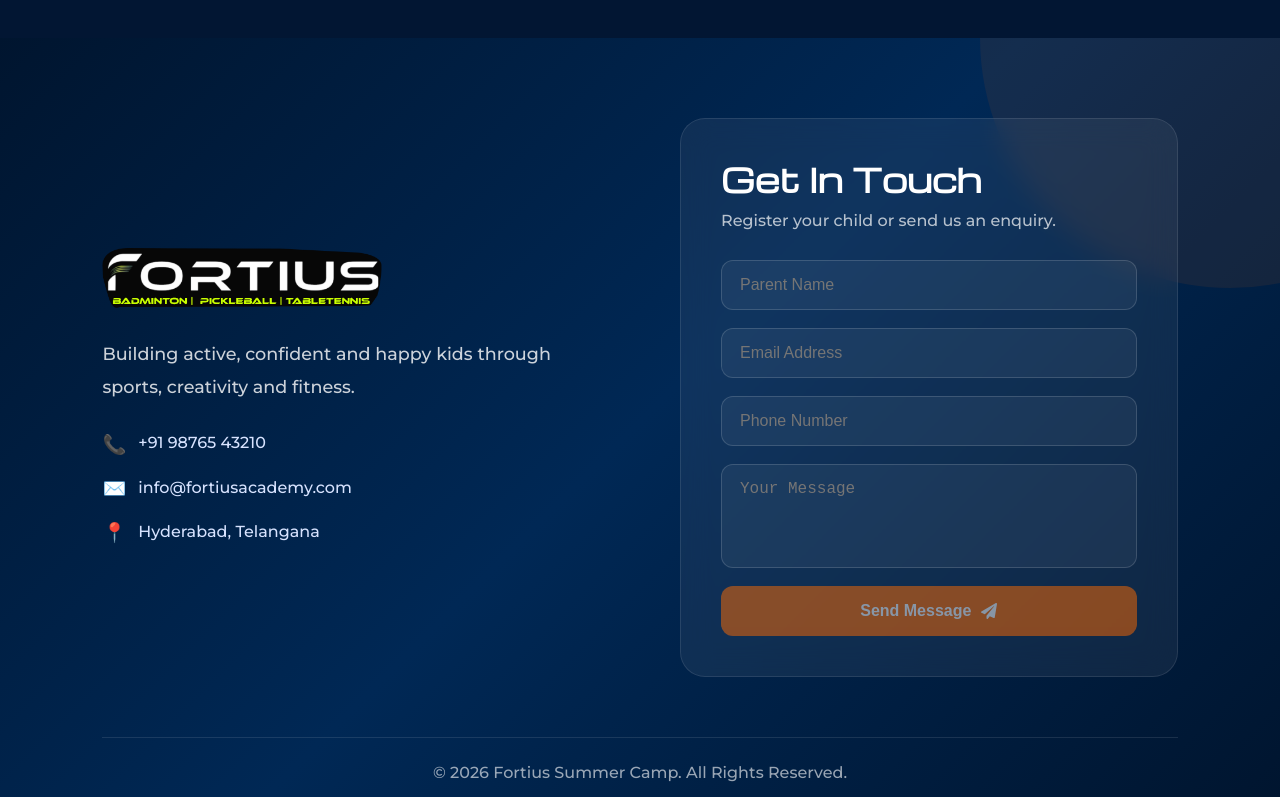
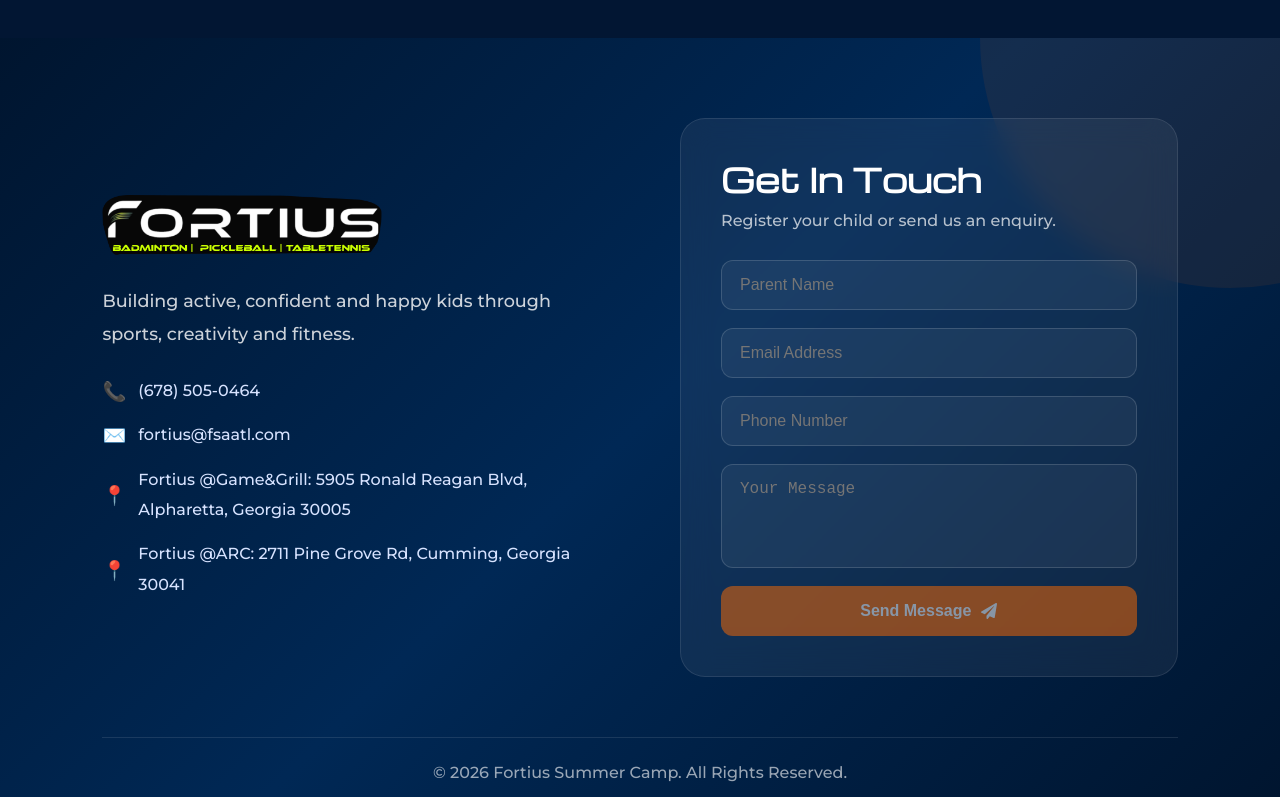
Before and after one commit to abhifocusmedia-ops/Fortius-Landing-Page, a React (Vite) app: page / in a window 1280 px wide. Shown: the part 7590-8387 px from the top of the page. Built offline with nearby package versions, Linux system fonts and the light colour scheme.

Commit message:
map updated

```diff
--- a/src/components/CTA/cta.jsx
+++ b/src/components/CTA/cta.jsx
@@ -60,7 +60,7 @@ function CTA({ setShowModal}) {
 
             <iframe
               title="location"
-              src="https://www.google.com/maps?q=Hyderabad&output=embed"
+              src="https://www.google.com/maps/embed?pb=!1m18!1m12!1m3!1d3303.337520056136!2d-84.22125592424153!3d34.112107973134435!2m3!1f0!2f0!3f0!3m2!1i1024!2i768!4f13.1!3m3!1m2!1s0x88f59d871f9d5b19%3A0xa247670808ae3f21!2sFortius%20Sports%20Academy%20%40GG!5e0!3m2!1sen!2sin!4v1781188566754!5m2!1sen!2sin"
               loading="lazy"
             ></iframe>
 
--- a/src/components/Footer/footer.jsx
+++ b/src/components/Footer/footer.jsx
@@ -113,17 +113,22 @@ const handleSubmit = (e) => {
 
   <div className="contact-item">
     <span>📞</span>
-    <p>+91 98765 43210</p>
+    <p>(678) 505-0464</p>
   </div>
 
   <div className="contact-item">
     <span>✉️</span>
-    <p>info@fortiusacademy.com</p>
+    <p>fortius@fsaatl.com</p>
   </div>
 
   <div className="contact-item">
     <span>📍</span>
-    <p>Hyderabad, Telangana</p>
+    <p>Fortius @Game&Grill: 5905 Ronald Reagan Blvd, Alpharetta, Georgia 30005</p>
+  </div>
+
+  <div className="contact-item">
+    <span>📍</span>
+    <p>Fortius @ARC: 2711 Pine Grove Rd, Cumming, Georgia 30041</p>
   </div>
 
 </div>
```
